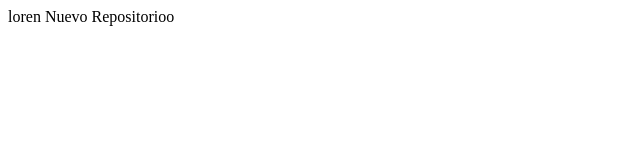
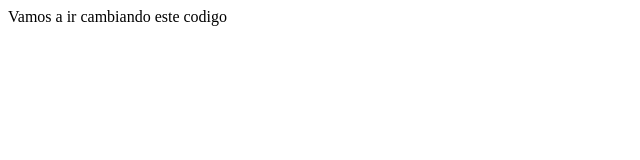
Before and after one commit to clabca/Git-con-VScode, a plain HTML site: page index.html in a window 1280 px wide. Shown: the full height of the page, 0-640 px from the left. Drawn offline with Linux system fonts and the light colour scheme.

Commit message:
commit 2 nuevos cambios

```diff
--- a/index.html
+++ b/index.html
@@ -9,8 +9,7 @@
         <link rel="stylesheet" href="">
     </head>
     <body>
-loren
-        Nuevo Repositorioo
+ Vamos a ir cambiando este codigo
         <script src="" async defer></script>
     </body>
 </html>
```
